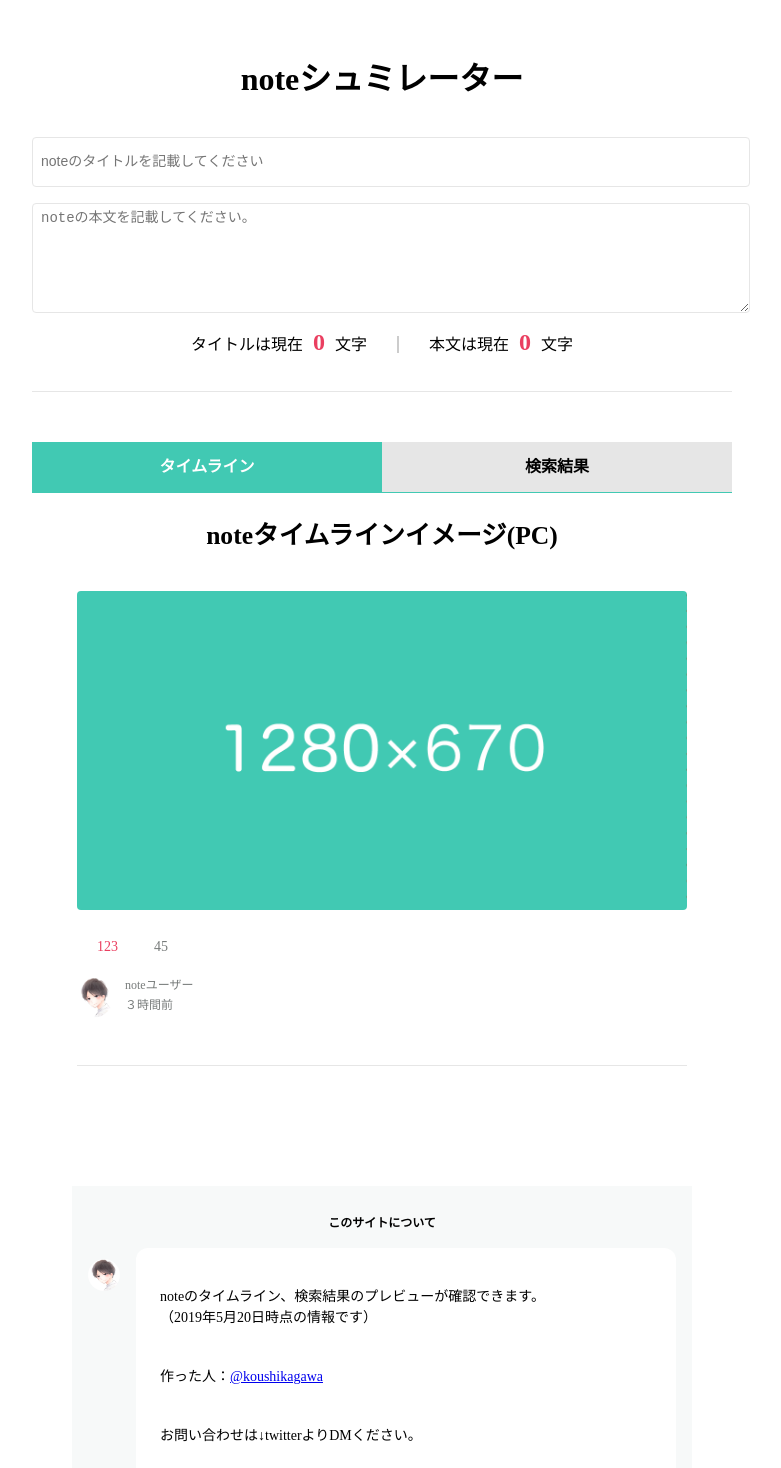
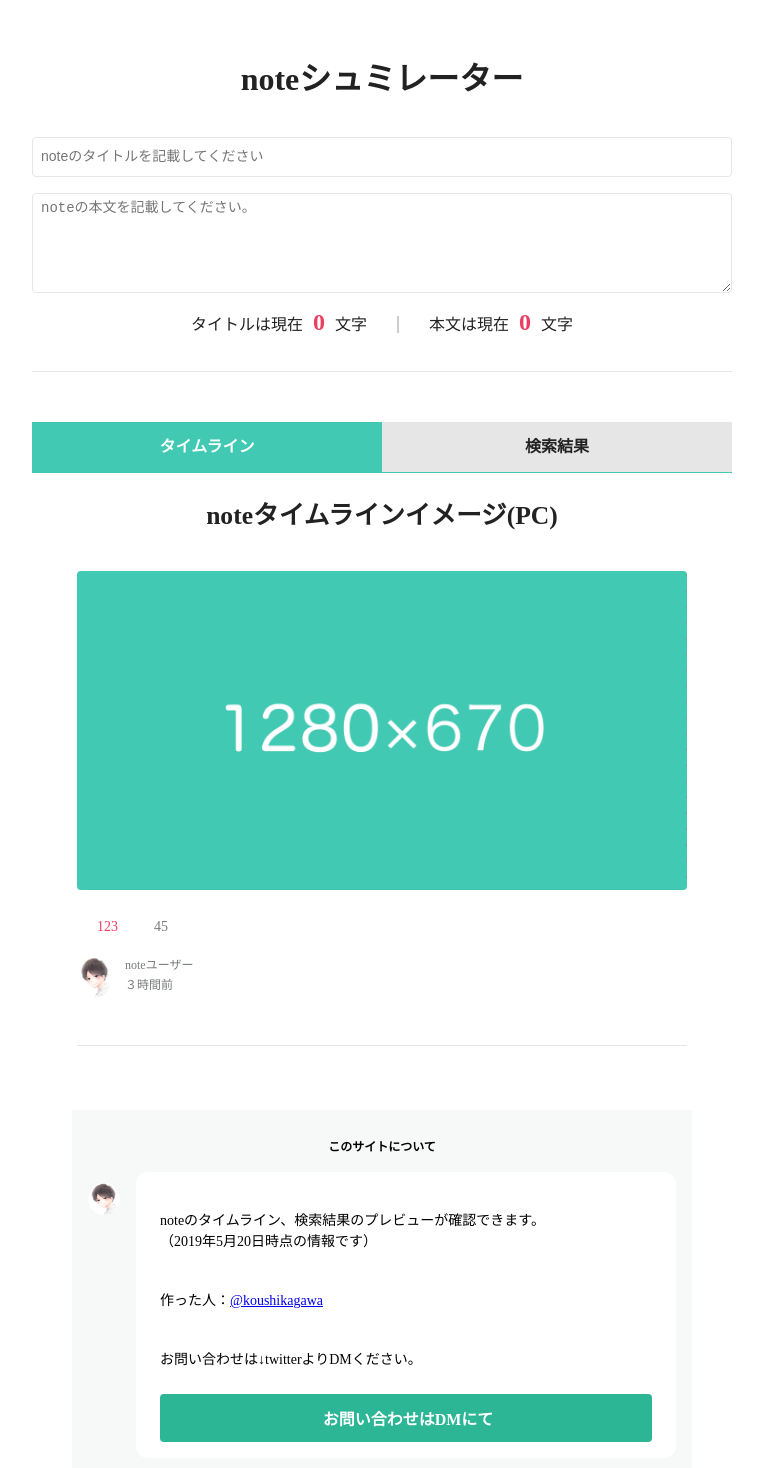
Before and after one commit to KoushiKagawa/vuecli-notepreview, a Vue app: page / in a window 1280 px wide. Shown: the top 1468 px of the page, without its empty margins (258-1039 px from the left). Built offline with nearby package versions, Linux system fonts and the light colour scheme; some icons are missing.

Commit message:
css refactoring

```diff
--- a/src/assets/css/style.css
+++ b/src/assets/css/style.css
@@ -36,7 +36,6 @@
 }
 
 .container {
-    /*width: 610px;*/
     width: 700px;
     padding-top: 24px;
     padding-bottom: 24px;
@@ -49,6 +48,7 @@
     -webkit-box-pack: justify;
     -ms-flex-pack: justify;
     justify-content: space-between;
+    color: #222222;
 }
 
 h1 {
@@ -98,6 +98,7 @@
     appearance: none;
     font-size: 14px;
     width: 100%;
+    box-sizing:border-box;
 }
 
 .inputArea textarea {
@@ -114,6 +115,7 @@
     font-size: 14px;
     width: 100%;
     height: 100px;
+    box-sizing:border-box;
 }
 
 span.charaCount {
@@ -325,7 +327,7 @@
 /*タブ切り替え全体のスタイル*/
 .tabs {
     margin-top: 50px;
-    padding-bottom: 40px;
+    /*padding-bottom: 40px;*/
     background-color: #fff;
     /* box-shadow: 0 0 10px rgba(0, 0, 0, 0.2); */
     width: 100%;
@@ -384,7 +386,7 @@
 .notePreviewAbout {
     width: 620px;
     margin: auto;
-    margin-top: 16px;
+    /*margin-top: 16px;*/
     margin-bottom: 32px;
 }
 
```
